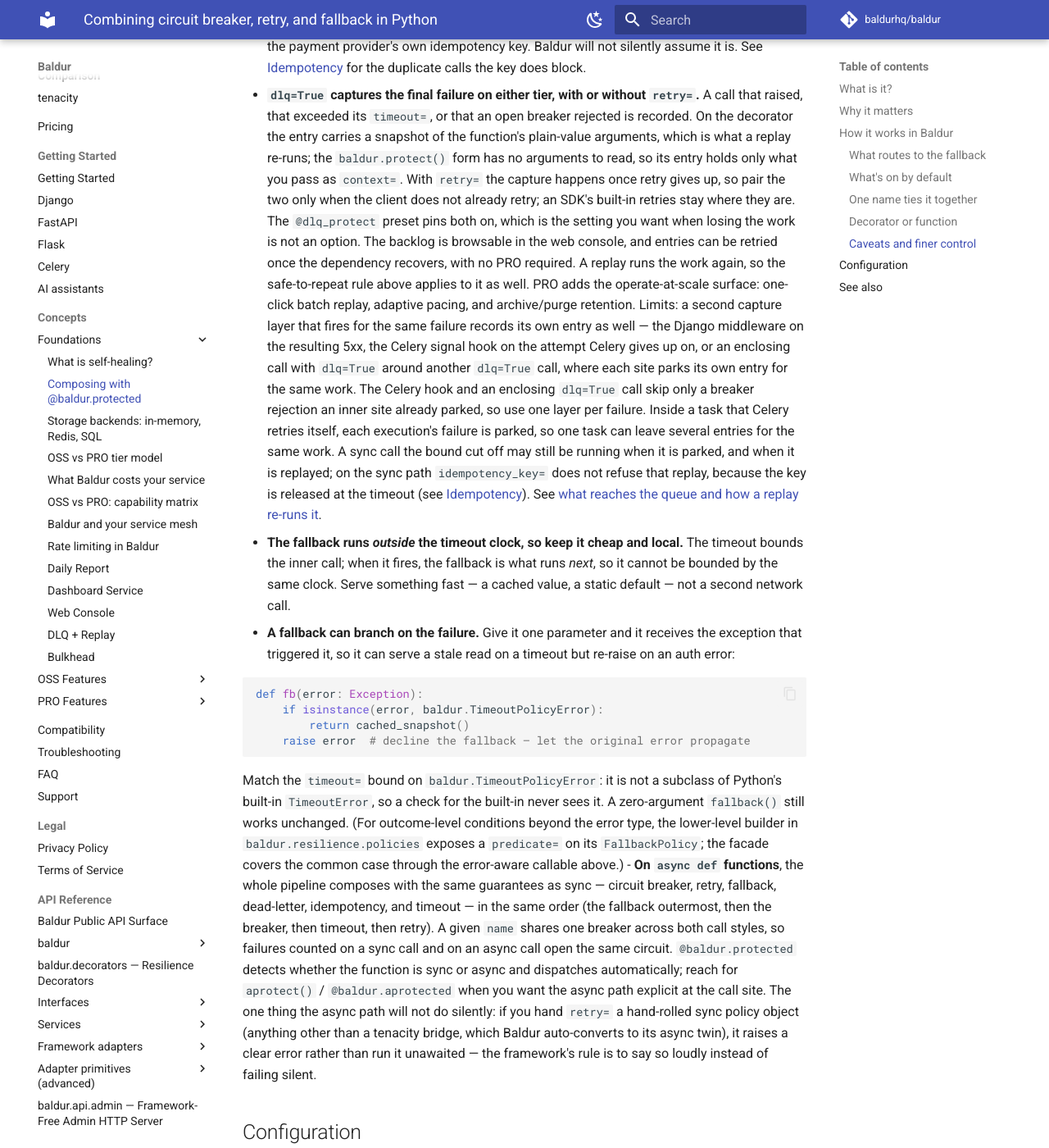
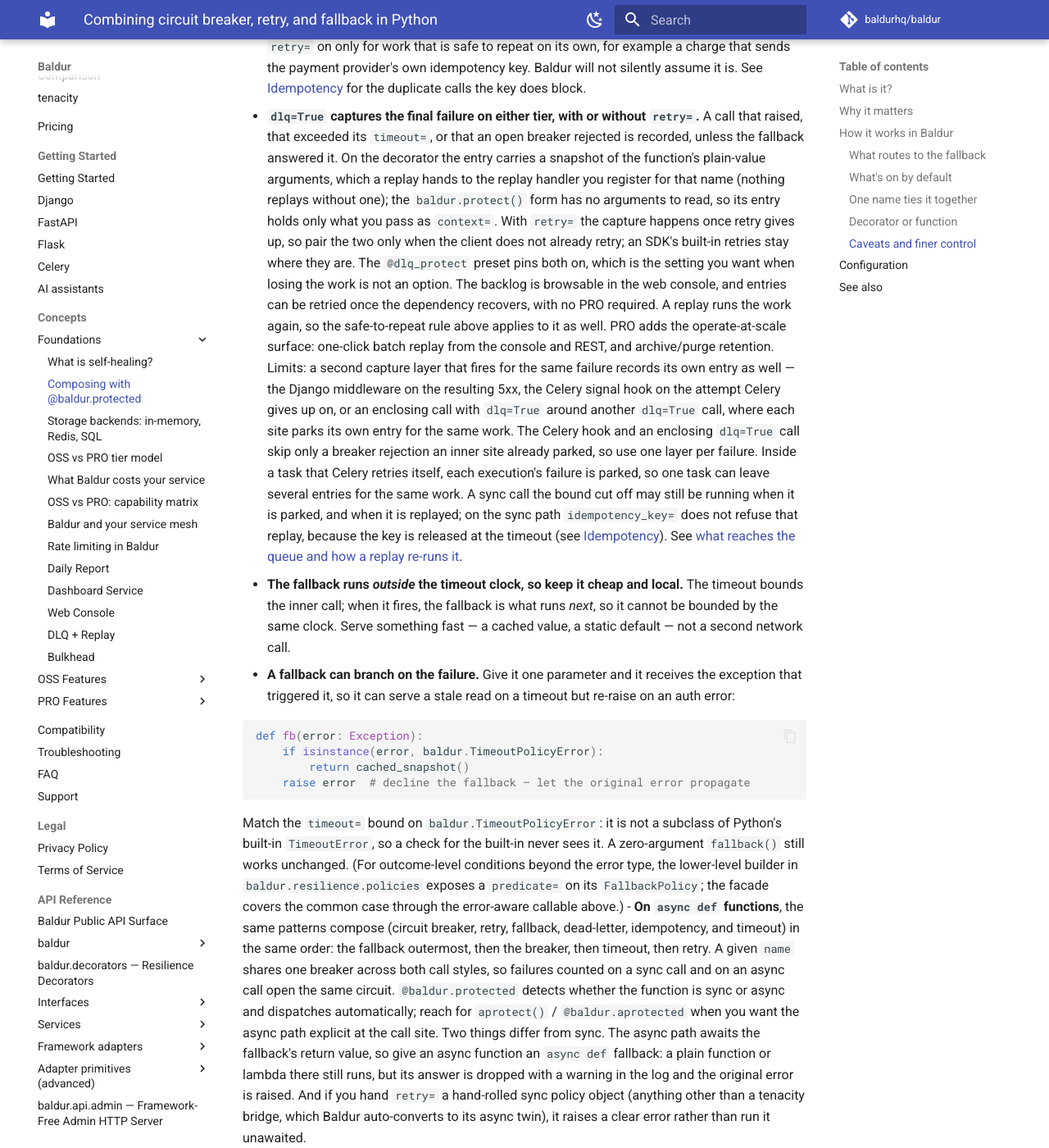
Before and after one commit to baldurhq/baldur, an MkDocs documentation site: the page built from docs/concepts/foundations/composition.md, in a window 1280 px wide and 1400 px high, scrolled down 4294 px. Shown: the whole window at 82% size. Built offline with MkDocs 1.6.1 and Material for MkDocs 9.7.7, drawn with Linux system fonts in a browser that asks for light colours; comment, search, counter and statistics services are not loaded; some of the changed text lies outside the part shown.

Commit message:
docs(concepts): composition — what gets past the fallback, async fallbacks, DLQ capture and replay
Every claim re-checked against the code, with the runtime claims settled by
probes on a PRO-absent install.

- "Two outcomes get past the fallback" named a blocked duplicate and a returned
  error response. The idempotency check runs before the pipeline, so a check
  the dedup store could not answer also skips the fallback: a probe with the
  store raising and fallback= set raised IdempotencyUnavailableError. Both
  idempotency refusals are now stated.
- The async bullet said the pipeline composes "with the same guarantees as
  sync", fallback included. The async path awaits the fallback's return value,
  so a plain function or lambda passed as fallback= on an async def runs, its
  answer is dropped with a WARNING, and the original error is raised (probe:
  ConnectionError raised, async.fallback_function_failed logged). The bullet
  now asks for an async def fallback and says what happens otherwise.
- "A call that raised, that exceeded its timeout=, or that an open breaker
  rejected is recorded" also covered calls the fallback answered; those are
  not parked (probe: no entry for a raise or a timeout the fallback answered).
  Narrowed with "unless the fallback answered it".
- "which is what a replay re-runs": a replay hands the entry to the replay
  handler registered for the call's name, and refuses without one. Stated.
- The PRO delta listed "adaptive pacing". Success-rate-driven batch sizing is
  OSS (replay_batch(use_adaptive=True)); the PRO delta is batch replay from the
  console and REST, and archive/purge retention.

```diff
--- a/docs/concepts/foundations/composition.md
+++ b/docs/concepts/foundations/composition.md
@@ -85,9 +85,11 @@
 | Timeout — the wall-clock bound is hit | raises `TimeoutPolicyError` | serves the fallback |
 | CB-open — the breaker rejects the call | raises `CircuitBreakerOpenError` | serves the fallback |
 
-Two outcomes get past the fallback. A blocked idempotency duplicate raises
-`IdempotencyDuplicateError`, so the caller knows the work did not run a second time. And an error
-your client *returns* instead of raising, such as a response object carrying a 503 or a 429, comes
+Two kinds of outcome get past the fallback. The idempotency check runs before the pipeline, so its
+refusals reach the caller directly: a blocked duplicate raises `IdempotencyDuplicateError`, so the
+caller knows the work did not run a second time, and a check the dedup store could not answer
+raises `IdempotencyUnavailableError` by default. And an error your client *returns* instead of
+raising, such as a response object carrying a 503 or a 429, comes
 back to you untouched: the breaker counts it as a failure, but retry, the fallback, and the
 dead-letter queue all see a call that returned. When you want those layers to act on error
 statuses, have the protected function raise on them (call `response.raise_for_status()` inside it,
@@ -150,24 +152,26 @@
   provider's own idempotency key. Baldur will not silently assume it is. See
   [Idempotency](../oss/idempotency.md) for the duplicate calls the key does block.
 - **`dlq=True` captures the final failure on either tier, with or without `retry=`.** A call that
-  raised, that exceeded its `timeout=`, or that an open breaker rejected is recorded. On the
-  decorator the entry carries a snapshot of the function's plain-value arguments, which is what a
-  replay re-runs; the `baldur.protect()` form has no arguments to read, so its entry holds only
-  what you pass as `context=`. With `retry=` the capture happens once retry gives up, so pair the
-  two only when the client does not already retry; an SDK's built-in retries stay where they are.
-  The `@dlq_protect` preset pins both on, which is the setting you want when losing the work is not
-  an option. The backlog is browsable in the web console, and entries can be retried once the
-  dependency recovers, with no PRO required. A replay runs the work again, so the safe-to-repeat
-  rule above applies to it as well. PRO adds the operate-at-scale surface: one-click batch replay,
-  adaptive pacing, and archive/purge retention.
+  raised, that exceeded its `timeout=`, or that an open breaker rejected is recorded, unless the
+  fallback answered it. On the decorator the entry carries a snapshot of the function's
+  plain-value arguments, which a replay hands to the replay handler you register for that name
+  (nothing replays without one); the `baldur.protect()` form has no arguments to read, so its
+  entry holds only what you pass as `context=`. With `retry=` the capture happens once retry gives
+  up, so pair the two only when the client does not already retry; an SDK's built-in retries stay
+  where they are. The `@dlq_protect` preset pins both on, which is the setting you want when losing
+  the work is not an option. The backlog is browsable in the web console, and entries can be
+  retried once the dependency recovers, with no PRO required. A replay runs the work again, so the
+  safe-to-repeat rule above applies to it as well. PRO adds the operate-at-scale surface: one-click
+  batch replay from the console and REST, and archive/purge retention.
   Limits: a second capture layer that fires for the same failure records its own entry as well —
   the Django middleware on the resulting 5xx, the Celery signal hook on the attempt Celery gives up
   on, or an enclosing call with `dlq=True` around another `dlq=True` call, where each site parks
   its own entry for the same work. The Celery hook and an enclosing `dlq=True` call skip only a
-  breaker rejection an inner site already parked, so use one layer per failure. Inside a task that Celery retries itself, each execution's
-  failure is parked, so one task can leave several entries for the same work. A sync call the
-  bound cut off may still be running when it is parked, and when it is replayed; on the sync path
-  `idempotency_key=` does not refuse that replay, because the key is released at the timeout (see
+  breaker rejection an inner site already parked, so use one layer per failure. Inside a task that
+  Celery retries itself, each execution's failure is parked, so one task can leave several entries
+  for the same work. A sync call the bound cut off may still be running when it is parked, and when
+  it is replayed; on the sync path `idempotency_key=` does not refuse that replay, because the key
+  is released at the timeout (see
   [Idempotency](../oss/idempotency.md#how-it-works-in-baldur)). See
   [what reaches the queue and how a replay re-runs it](dlq-replay.md).
 - **The fallback runs *outside* the timeout clock, so keep it cheap and local.** The timeout bounds
@@ -188,16 +192,17 @@
   still works unchanged. (For outcome-level conditions beyond the error type, the lower-level
   builder in `baldur.resilience.policies` exposes a `predicate=` on its `FallbackPolicy`; the
   facade covers the common case through the error-aware callable above.)
-- **On `async def` functions**, the whole pipeline composes with the same guarantees as sync —
-  circuit breaker, retry, fallback, dead-letter, idempotency, and timeout — in the same order (the
-  fallback outermost, then the breaker, then timeout, then retry). A given `name` shares one breaker
-  across both call styles, so failures counted on a sync call and on an async call open the same
-  circuit. `@baldur.protected` detects whether the function is sync or async and dispatches
-  automatically; reach for `aprotect()` / `@baldur.aprotected` when you want the async path explicit
-  at the call site. The one thing the async path will not do silently: if you hand `retry=` a
+- **On `async def` functions**, the same patterns compose (circuit breaker, retry, fallback,
+  dead-letter, idempotency, and timeout) in the same order: the fallback outermost, then the
+  breaker, then timeout, then retry. A given `name` shares one breaker across both call styles, so
+  failures counted on a sync call and on an async call open the same circuit. `@baldur.protected`
+  detects whether the function is sync or async and dispatches automatically; reach for
+  `aprotect()` / `@baldur.aprotected` when you want the async path explicit at the call site. Two
+  things differ from sync. The async path awaits the fallback's return value, so give an async
+  function an `async def` fallback: a plain function or lambda there still runs, but its answer is
+  dropped with a warning in the log and the original error is raised. And if you hand `retry=` a
   hand-rolled sync policy object (anything other than a tenacity bridge, which Baldur auto-converts
-  to its async twin), it raises a clear error rather than run it unawaited — the framework's rule is
-  to say so loudly instead of failing silent.
+  to its async twin), it raises a clear error rather than run it unawaited.
 
 ## Configuration
 
```
